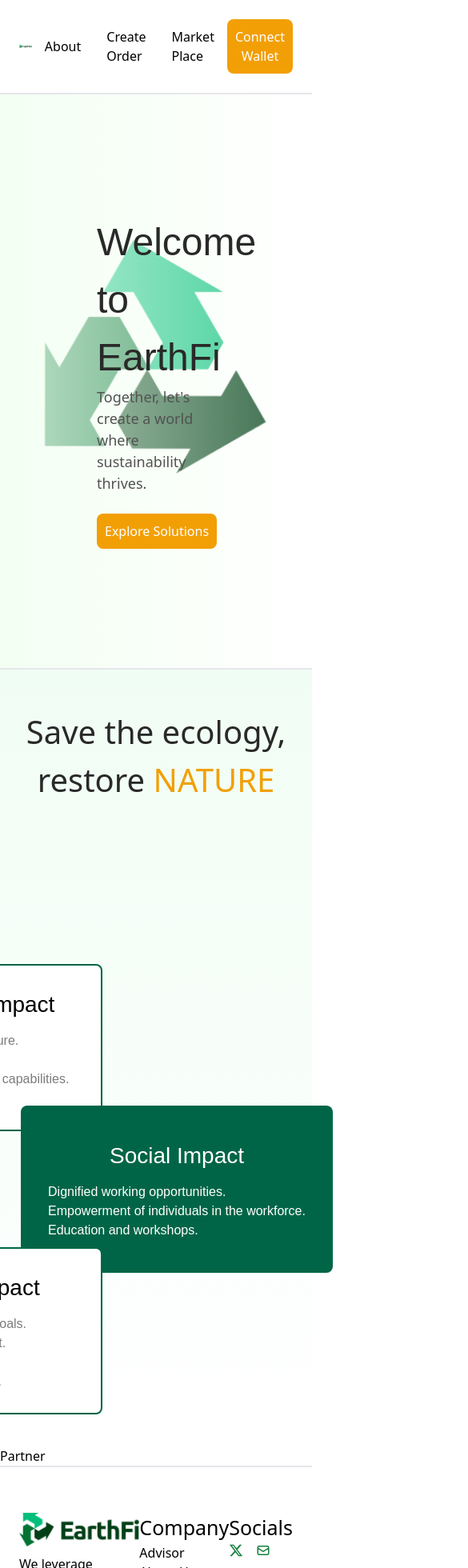
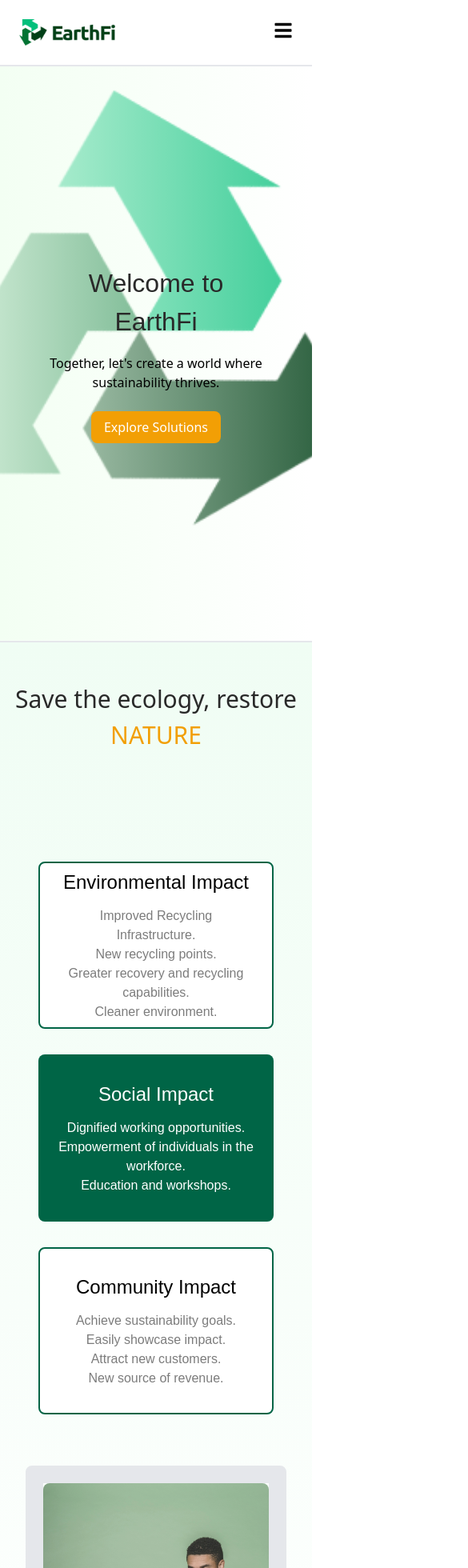
Before and after one commit to ameer017/earthfi-crossfi, a React (Vite) app in the folder frontend/: page / in a window 390 px wide. Shown: the top 1960 px of the page at 80% size, 585 px wide, since content can reach past the window. Built offline with nearby package versions, Linux system fonts and the light colour scheme.

Commit message:
Homepage-done

```diff
--- a/frontend/src/components/Ecology.jsx
+++ b/frontend/src/components/Ecology.jsx
@@ -3,7 +3,7 @@
 const Ecology = () => {
   return (
     <div>
-      <h1 className="text-[#292929] text-[40px] font-[500] text-center  py-4 mt-4 mb-[10rem] ">
+      <h1 className="text-[#292929] text-[30px] md:text-[40px] font-[500] text-center  py-4 mt-4 mb-[5rem] md:mb-[10rem] ">
         Save the ecology, restore{" "}
         <span className="text-[#f29f05] ">NATURE</span>
       </h1>
--- a/frontend/src/components/Footer.jsx
+++ b/frontend/src/components/Footer.jsx
@@ -5,14 +5,13 @@
 
 const Footer = () => {
   return (
-    <footer className=" flex flex-col  border-t-2">
-      <div className="flex justify-between p-6  mt-[33px] ">
-        <div className="w-[519px] ">
+    <footer className="flex flex-col border-t-2">
+      <div className="flex flex-wrap justify-between p-6 mt-8 space-y-6 md:space-y-0 md:flex-nowrap">
+        <div className="w-full md:w-1/3 lg:w-[519px] md:mr-10 ">
           <Link to="/">
-            <img src="/EarthFi.png" />
+            <img src="/EarthFi.png" className="w-40 h-auto md:w-auto" />
           </Link>
-
-          <p className="text-[16px] my-[10px] ">
+          <p className="text-[16px] mt-4 md:my-[10px]">
             We leverage blockchain technology to revolutionize waste collection,
             recycling, and disposal services. Our decentralized structure is to
             ensure transparent, efficient, and environmentally responsible waste
@@ -20,30 +19,43 @@
           </p>
         </div>
 
-        <div className="flex flex-col items-left">
-          <h2 className="text-[25px] ">Company</h2>
-
-          <Link className="text-[16px] hover:-translate-y-2 transition duration-300 ease-in-out" to="/advisors">
+        <div className="w-full md:w-1/3 flex flex-col items-left space-y-2">
+          <h2 className="text-[20px] md:text-[25px] font-semibold">Company</h2>
+          <Link
+            className="text-[16px] hover:-translate-y-2 transition duration-300 ease-in-out"
+            to="/advisors"
+          >
             Advisor
           </Link>
-          <Link className="text-[16px] hover:-translate-y-2 transition duration-300 ease-in-out " to="/about-us">
+          <Link
+            className="text-[16px] hover:-translate-y-2 transition duration-300 ease-in-out"
+            to="/about-us"
+          >
             About Us
           </Link>
-          <Link className="text-[16px] hover:-translate-y-2 transition duration-300 ease-in-out " to="/contact-us">
+          <Link
+            className="text-[16px] hover:-translate-y-2 transition duration-300 ease-in-out"
+            to="/contact-us"
+          >
             Contact Us
           </Link>
-          <Link className="text-[16px] hover:-translate-y-2 transition duration-300 ease-in-out " to="/services">
+          <Link
+            className="text-[16px] hover:-translate-y-2 transition duration-300 ease-in-out"
+            to="/services"
+          >
             Services
           </Link>
-          <Link className="text-[16px] hover:-translate-y-2 transition duration-300 ease-in-out " to="/team">
+          <Link
+            className="text-[16px] hover:-translate-y-2 transition duration-300 ease-in-out"
+            to="/team"
+          >
             Team
           </Link>
         </div>
 
-        <div className="flex flex-col items-left">
-          <h2 className="text-[25px] ">Socials</h2>
-
-          <div className="flex  items-center gap-4 text-[18px] text-green-700 ">
+        <div className="w-full md:w-1/3 flex flex-col items-left space-y-2">
+          <h2 className="text-[20px] md:text-[25px] font-semibold">Socials</h2>
+          <div className="flex items-center gap-4 text-[18px] text-green-700">
             <a href="">
               <FaXTwitter />
             </a>
@@ -54,11 +66,20 @@
         </div>
       </div>
 
-      <div className=" mt-6">
-      <svg xmlns="http://www.w3.org/2000/svg" width="1439" height="254" viewBox="0 0 1439 254" fill="none">
-  <path d="M-1 0C-1 0 230.778 103.346 385.791 137C792.857 225.377 1439 0 1439 0V254H-1V0Z" fill="#002F22"/>
-</svg>
-      </div>
+      {/* <div className="mt-6 mb-0">
+        <svg
+          xmlns="http://www.w3.org/2000/svg"
+          width="100%"
+          height="254"
+          viewBox="0 0 1439 254"
+          fill="none"
+        >
+          <path
+            d="M-1 0C-1 0 230.778 103.346 385.791 137C792.857 225.377 1439 0 1439 0V254H-1V0Z"
+            fill="#002F22"
+          />
+        </svg>
+      </div> */}
     </footer>
   );
 };
--- a/frontend/src/components/Header.jsx
+++ b/frontend/src/components/Header.jsx
@@ -1,23 +1,76 @@
 import { Link } from "react-router-dom";
+import { useState } from "react";
+import { FaBars, FaTimes } from "react-icons/fa";
 
 const Header = () => {
+  const [menuOpen, setMenuOpen] = useState(false);
+
+  const toggleMenu = () => {
+    setMenuOpen(!menuOpen);
+  };
+
   return (
     <header className="w-full border-b-2 p-6 flex justify-between items-center">
       <div>
-      <Link to="/">
-
-        <img src="/EarthFi.png"/>
-      </Link>
+        <Link to="/">
+          <img src="/EarthFi.png" alt="EarthFi Logo" className="w-[120px]" />
+        </Link>
       </div>
 
-      <nav className="  flex justify-between items-center">
-        <Link to="/about-us" className="px-4 text-[16px] ">About</Link>
-        {/* <Link to="/about" className="px-4 text-[16px] ">EarthFi</Link> */}
-        <Link to="/create-order" className="px-4 text-[16px] ">Create Order</Link>
-        <Link to="/market-place" className="px-4 text-[16px] ">Market Place</Link>
+      <div className="md:hidden">
+        <button onClick={toggleMenu}>
+          {menuOpen ? <FaTimes size={24} /> : <FaBars size={24} />}
+        </button>
+      </div>
 
-        <button className="bg-[#F29F05] text-[16px] text-[#fff] p-[10px] rounded-lg hover:-translate-y-1 hover:bg-orange-200 hover:transition-all transition-duration-300 ease-in-out ">Connect Wallet</button>
+      <nav className="hidden md:flex justify-between items-center w-1/2">
+        <Link to="/about-us" className="px-4 text-[16px]">
+          About
+        </Link>
+        <Link to="/create-order" className="px-4 text-[16px]">
+          Create Order
+        </Link>
+        <Link to="/market-place" className="px-4 text-[16px]">
+          Market Place
+        </Link>
+        <button className="bg-[#F29F05] text-[16px] text-white py-2 px-4 rounded-lg hover:bg-orange-200 transition-all duration-300 ease-in-out">
+          Connect Wallet
+        </button>
       </nav>
+
+      {menuOpen && (
+        <nav className="absolute top-16 right-0 w-full bg-gray-100 flex flex-col items-end p-6 space-y-4 md:hidden z-10 ">
+          <div className="flex flex-col">
+            <Link
+              to="/about-us"
+              className="text-[16px] my-4"
+              onClick={toggleMenu}
+            >
+              About
+            </Link>
+            <Link
+              to="/create-order"
+              className="text-[16px] my-4"
+              onClick={toggleMenu}
+            >
+              Create Order
+            </Link>
+            <Link
+              to="/market-place"
+              className="text-[16px] my-4"
+              onClick={toggleMenu}
+            >
+              Market Place
+            </Link>
+            <button
+              className="bg-[#F29F05] text-[16px] text-white py-2 px-4 rounded-lg hover:bg-orange-200 transition-all duration-300 ease-in-out my-4"
+              onClick={toggleMenu}
+            >
+              Connect Wallet
+            </button>
+          </div>
+        </nav>
+      )}
     </header>
   );
 };
--- a/frontend/src/components/HeroSection.jsx
+++ b/frontend/src/components/HeroSection.jsx
@@ -2,34 +2,30 @@
 import { useNavigate } from "react-router-dom";
 
 const HeroSection = () => {
-  const loadPage = async () => {
-    const navigate = useNavigate();
+  const navigate = useNavigate();
 
+  const loadPage = () => {
     navigate("/get-started");
   };
 
   return (
     <div
-      className="h-[85vh] flex items-center p-6 "
+      className="flex items-center justify-center p-6 h-[85vh] bg-cover bg-center bg-no-repeat"
       style={{
         backgroundImage:
           "linear-gradient(to right, rgba(240, 255, 240, 0.8), rgba(255, 255, 255, 0.2)), url('/herobg.png')",
-        backgroundRepeat: "no-repeat",
-        backgroundPosition: "center",
-        backgroundSize: "contain",
-        height: "85vh",
+        backgroundSize: "cover",
       }}
     >
-      <div className="ml-[89px] p-2 w-2/4 ">
-        <h1 className="text-[48px] font-[500] text-[#292929] font-ubuntu ">
+      <div className="w-full max-w-[90%] md:max-w-[60%] lg:max-w-[50%] p-4 text-center md:text-left">
+        <h1 className="text-[32px] md:text-[48px] font-medium text-[#292929] font-ubuntu">
           Welcome to EarthFi
         </h1>
-        <p className="font-[400] text-[18px] text-[#525252] ">
+        <p className="mt-4 text-[16px] md:text-[18px] md:text-[#525252] ">
           Together, let's create a world where sustainability thrives.
         </p>
-
         <button
-          className="bg-[#F29F05] text-[16px] text-[#fff] p-[10px] rounded-lg mt-6"
+          className="bg-[#F29F05] text-[16px] text-white py-2 px-4 mt-6 rounded-lg hover:-translate-y-1 hover:bg-orange-200 transition-all duration-300 ease-in-out"
           onClick={loadPage}
         >
           Explore Solutions
--- a/frontend/src/components/Impact.jsx
+++ b/frontend/src/components/Impact.jsx
@@ -24,12 +24,11 @@
   }, []);
 
   return (
-    <div className=" px-4 py-2 flex items-center justify-center  gap-[12rem]  font-ubuntu ">
-      <div className="flex flex-col gap-2 p-4">
-        <div className=" border-2 border-[#006546] p-6 rounded-lg bg-white w-[390px] h-[209px] flex flex-col  items-center justify-center">
-          <h1 className="text-[28px] ">Environmental Impact</h1>
-
-          <ul className="text-[16px] mt-3  text-[#7C7C7C] ">
+    <div className="px-4 py-6 flex flex-col lg:flex-row items-center justify-center gap-12 lg:gap-[12rem] font-ubuntu">
+      <div className="flex flex-col gap-8 p-4">
+        <div className="border-2 border-[#006546] p-6 rounded-lg bg-white w-full lg:w-[390px] h-[209px] flex flex-col items-center justify-center">
+          <h1 className="text-[24px] lg:text-[28px] text-center">Environmental Impact</h1>
+          <ul className="text-[16px] mt-3 text-[#7C7C7C] text-center">
             <li>Improved Recycling Infrastructure.</li>
             <li>New recycling points.</li>
             <li>Greater recovery and recycling capabilities.</li>
@@ -37,20 +36,18 @@
           </ul>
         </div>
 
-        <div className="p-6 rounded-lg bg-[#006546] text-white ml-[18rem] w-[390px] h-[209px] flex flex-col  items-center justify-center -mt-[40px] ">
-          <h1 className="text-[28px] ">Social Impact</h1>
-
-          <ul className="text-[16px] mt-3 text-[#fff] ">
+        <div className="p-6 rounded-lg bg-[#006546] text-white w-full lg:ml-[18rem] lg:w-[390px] h-[209px] flex flex-col items-center justify-center lg:-mt-[40px]">
+          <h1 className="text-[24px] lg:text-[28px] text-center">Social Impact</h1>
+          <ul className="text-[16px] mt-3 text-white text-center">
             <li>Dignified working opportunities.</li>
             <li>Empowerment of individuals in the workforce.</li>
             <li>Education and workshops.</li>
           </ul>
         </div>
 
-        <div className="border-2 border-[#006546] p-6 rounded-lg bg-white w-[390px] h-[209px] flex flex-col  items-center justify-center -mt-[40px]">
-          <h1 className="text-[28px] ">Community Impact</h1>
-
-          <ul className="text-[16px] mt-3 text-[#7C7C7C] ">
+        <div className="border-2 border-[#006546] p-6 rounded-lg bg-white w-full lg:w-[390px] h-[209px] flex flex-col items-center justify-center lg:-mt-[40px]">
+          <h1 className="text-[24px] lg:text-[28px] text-center">Community Impact</h1>
+          <ul className="text-[16px] mt-3 text-[#7C7C7C] text-center">
             <li>Achieve sustainability goals.</li>
             <li>Easily showcase impact.</li>
             <li>Attract new customers.</li>
@@ -58,13 +55,14 @@
           </ul>
         </div>
       </div>
-      <div className="w-[396px] border-[1.4rem] rounded-lg">
+
+      <div className="w-full lg:w-[396px] border-[1.4rem] rounded-lg">
         <div
-          className={`w-full h-auto transition-opacity duration-500  rounded-lg ${
+          className={`w-full h-auto transition-opacity duration-500 rounded-lg ${
             fadeState ? "opacity-100" : "opacity-0"
           }`}
         >
-          <img src={media[currentImageIndex]} />
+          <img src={media[currentImageIndex]} alt="Impact" className="w-full h-auto rounded-lg" />
         </div>
       </div>
     </div>
--- a/frontend/src/components/Partner.jsx
+++ b/frontend/src/components/Partner.jsx
@@ -1,9 +1,34 @@
-import React from 'react'
+import React from "react";
+
+const partnerMedia = [
+  { id: 1, image: "https://images.pexels.com/photos/430205/pexels-photo-430205.jpeg?auto=compress&cs=tinysrgb&w=1260&h=750&dpr=1" },
+  { id: 2, image: "https://images.pexels.com/photos/1337380/pexels-photo-1337380.jpeg?auto=compress&cs=tinysrgb&w=600" },
+  { id: 3, image: "https://images.pexels.com/photos/303058/pexels-photo-303058.jpeg?auto=compress&cs=tinysrgb&w=600" },
+  { id: 4, image: "https://images.pexels.com/photos/28957936/pexels-photo-28957936/free-photo-of-close-up-of-car-front-grill-with-striking-design.jpeg?auto=compress&cs=tinysrgb&w=600" },
+];
 
 const Partner = () => {
   return (
-    <div>Partner</div>
-  )
-}
+    <section className="w-full p-6 text-center my-[90px] flex flex-col">
+      <h1 className="text-[#292929] text-[30px] md:text-[40px] font-ubuntu pb-[100px] md:pb-[146px]">
+        Our <span className="text-[#F29F05]">Partners</span> and{" "}
+        <span className="text-[#F29F05]">clients</span>
+      </h1>
 
-export default Partner
+      <div className="overflow-hidden w-full">
+        <div className="flex gap-8 items-center animate-slide">
+          {partnerMedia.map(({ id, image }) => (
+            <img
+              key={id}
+              src={image}
+              alt={`Partner ${id}`}
+              className="w-[200px]"
+            />
+          ))}
+        </div>
+      </div>
+    </section>
+  );
+};
+
+export default Partner;
--- a/frontend/tailwind.config.js
+++ b/frontend/tailwind.config.js
@@ -7,7 +7,16 @@
         ubuntu: ["Ubuntu", "sans-serif"],
       },
       clipPath: {
-        'sloped': 'polygon(0 0, 100% 10%, 100% 100%, 0 90%)',
+        sloped: "polygon(0 0, 100% 10%, 100% 100%, 0 90%)",
+      },
+      keyframes: {
+        slide: {
+          "0%": { transform: "translateX(100%)" },
+          "100%": { transform: "translateX(-100%)" },
+        },
+      },
+      animation: {
+        slide: "slide 20s linear infinite",
       },
     },
   },
```
